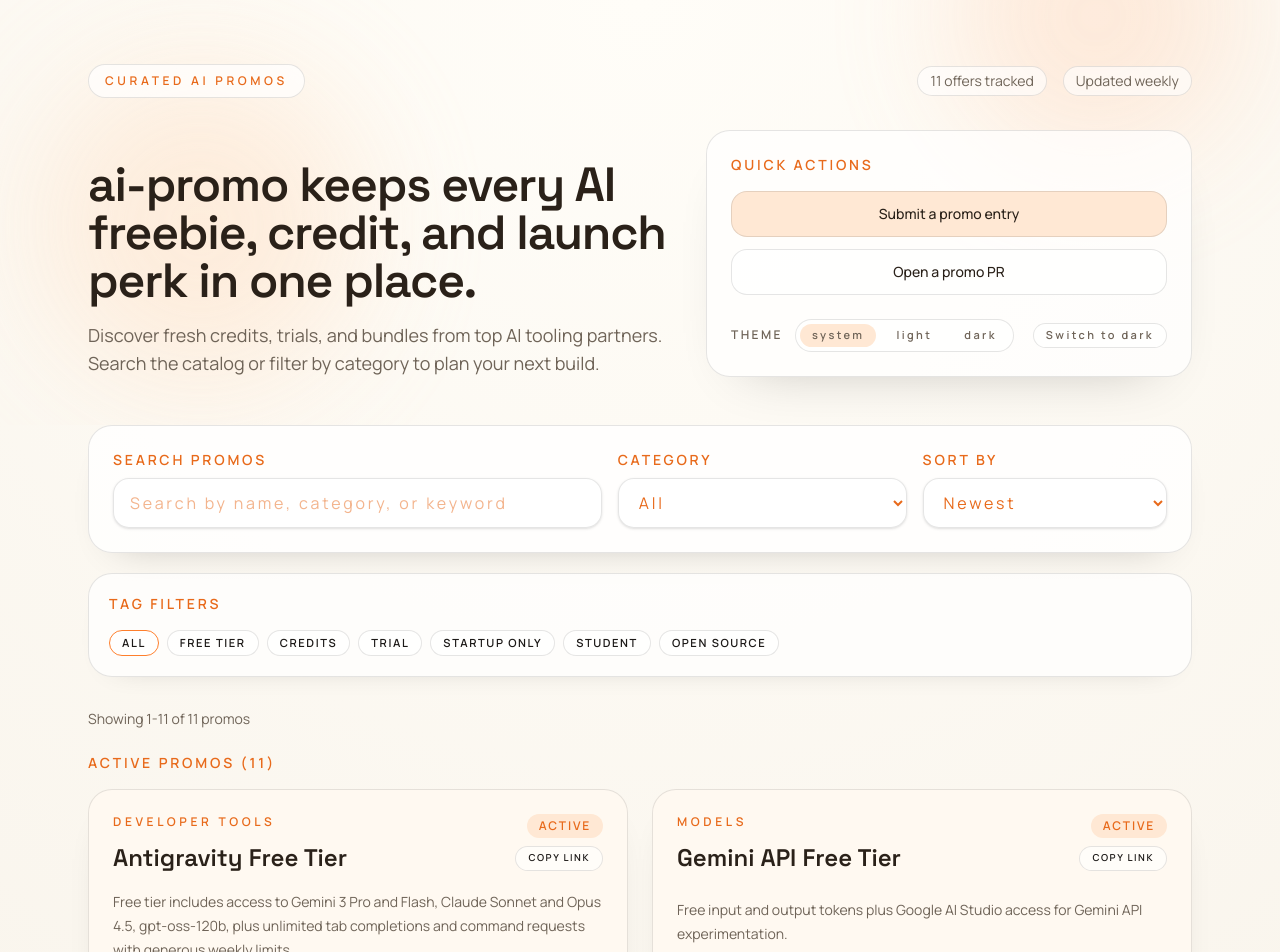
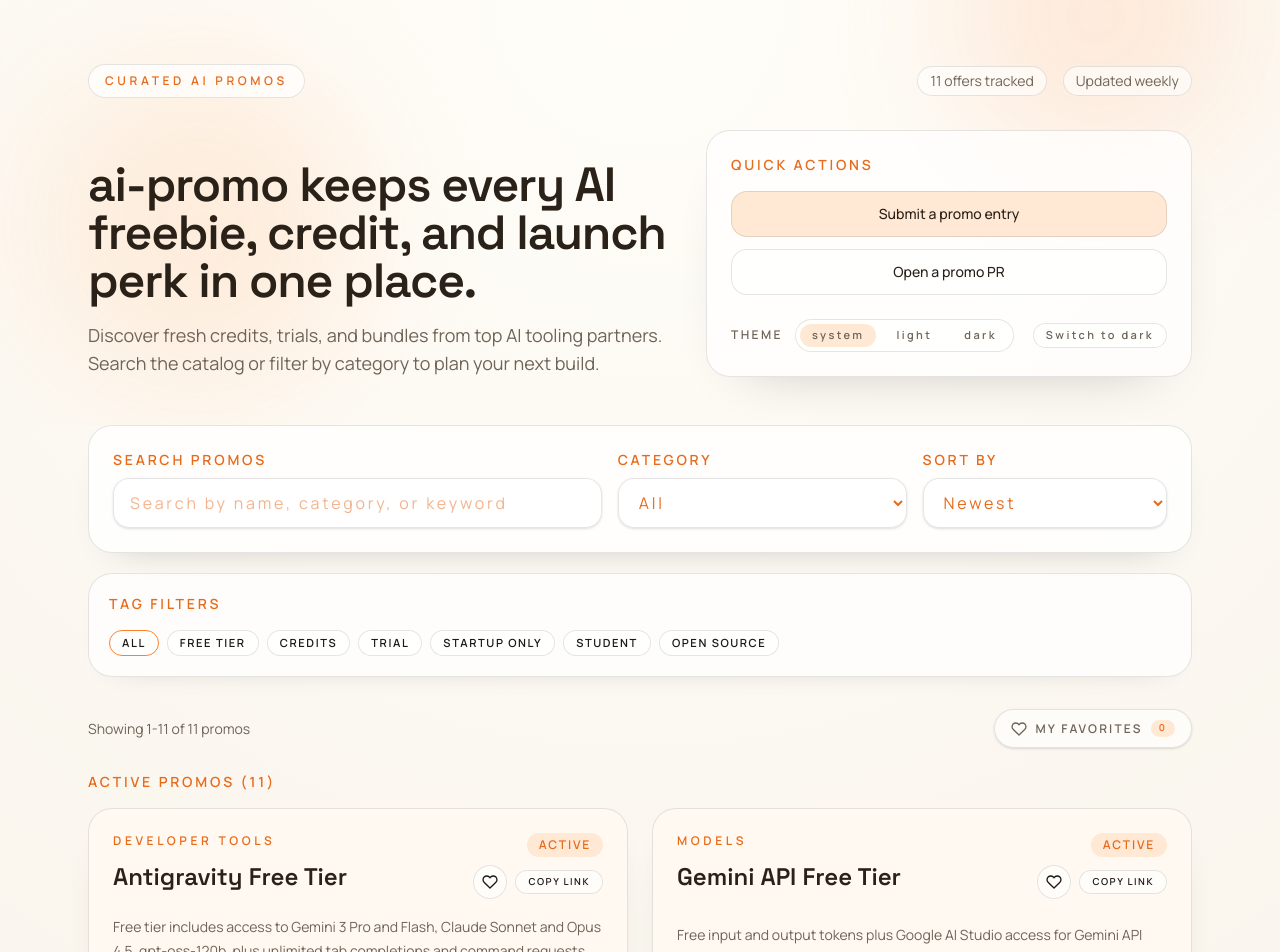
Before and after one commit to zainfathoni/ai-promo, a Next.js app: page / in a window 1280 px wide. Shown: the top 952 px of the page. Built offline with nearby package versions, Linux system fonts and the light colour scheme.

Commit message:
Add local favorites for promos
Squash merge of feat/favorites: adds heart icon toggle, My Favorites filter, count badge, and localStorage persistence. Fixes #12.

```diff
--- a/src/app/page.tsx
+++ b/src/app/page.tsx
@@ -4,7 +4,7 @@ import { useEffect, useMemo, useState } from "react";
 
 import { promoEntries, promoTagOptions, type PromoEntry, type PromoTag } from "@/data/promos";
 import { useTheme } from "@/app/theme-provider";
-import { RefreshIcon } from "@/components/icons";
+import { HeartIcon, RefreshIcon } from "@/components/icons";
 import { PromoStructuredData } from "@/components/promo-structured-data";
 import { siteMetadata } from "@/lib/site";
 
@@ -25,6 +25,7 @@ const sortOptions = [
 ] as const;
 
 const ITEMS_PER_PAGE = 12;
+const FAVORITES_STORAGE_KEY = "ai-promo:favorites";
 
 type SortOption = (typeof sortOptions)[number];
 
@@ -104,17 +105,49 @@ const getPromoAnchorId = (entry: PromoEntry) => `promo-${entry.id}`;
 const findEntryByAnchorId = (anchorId: string) =>
   promoEntries.find((entry) => getPromoAnchorId(entry) === anchorId) ?? null;
 
+function loadFavoritesFromStorage(): Set<string> {
+  if (typeof window === "undefined") return new Set();
+  try {
+    const stored = window.localStorage.getItem(FAVORITES_STORAGE_KEY);
+    if (!stored) return new Set();
+    const parsed: unknown = JSON.parse(stored);
+    if (Array.isArray(parsed)) {
+      return new Set(parsed.filter((s): s is string => typeof s === "string"));
+    }
+  } catch (error) {
+    console.warn("Failed to parse saved favorites", error);
+  }
+  return new Set();
+}
+
 export default function Home() {
   const [searchTerm, setSearchTerm] = useState("");
   const [selectedCategory, setSelectedCategory] = useState("All");
   const [selectedTags, setSelectedTags] = useState<Set<string>>(new Set());
   const [showExpired, setShowExpired] = useState(false);
+  const [showFavorites, setShowFavorites] = useState(false);
   const [sortBy, setSortBy] = useState<SortOption>("Newest");
   const [currentPage, setCurrentPage] = useState(1);
   const [copiedAnchorId, setCopiedAnchorId] = useState<string | null>(null);
   const [activeAnchorId, setActiveAnchorId] = useState<string | null>(null);
   const [highlightedAnchorId, setHighlightedAnchorId] = useState<string | null>(null);
+  const [favorites, setFavorites] = useState<Set<string>>(loadFavoritesFromStorage);
   const { theme, resolvedTheme, setTheme, toggleTheme } = useTheme();
+
+  useEffect(() => {
+    if (typeof window === "undefined") {
+      return;
+    }
+
+    if (typeof window.localStorage?.setItem !== "function") {
+      return;
+    }
+
+    window.localStorage.setItem(
+      FAVORITES_STORAGE_KEY,
+      JSON.stringify(Array.from(favorites)),
+    );
+  }, [favorites]);
 
   const { activeEntries, expiredEntries, sortedEntries } = useMemo(() => {
     const normalized = searchTerm.trim().toLowerCase();
@@ -125,6 +158,7 @@ export default function Home() {
       const matchesTags =
         selectedTags.size === 0 ||
         Array.from(selectedTags).every((tag) => entry.tags.includes(tag as PromoTag));
+      const matchesFavorites = !showFavorites || favorites.has(entry.id);
       const matchesSearch =
         normalized.length === 0 ||
         entry.title.toLowerCase().includes(normalized) ||
@@ -132,7 +166,7 @@ export default function Home() {
         entry.category.toLowerCase().includes(normalized) ||
         entry.tags.some((tag) => tag.toLowerCase().includes(normalized));
 
-      return matchesCategory && matchesTags && matchesSearch;
+      return matchesCategory && matchesTags && matchesFavorites && matchesSearch;
     });
 
     const sorted = sortEntries(filtered, sortBy);
@@ -140,7 +174,7 @@ export default function Home() {
     const expired = sorted.filter((entry) => !isActivePromo(entry.expiryDate));
 
     return { activeEntries: active, expiredEntries: expired, sortedEntries: sorted };
-  }, [searchTerm, selectedCategory, selectedTags, sortBy]);
+  }, [favorites, searchTerm, selectedCategory, selectedTags, showFavorites, sortBy]);
 
   useEffect(() => {
     if (typeof window === "undefined") {
@@ -316,6 +350,20 @@ export default function Home() {
     resetPagination();
   };
 
+  const toggleFavorite = (promoId: string) => {
+    setFavorites((prev) => {
+      const next = new Set(prev);
+
+      if (next.has(promoId)) {
+        next.delete(promoId);
+      } else {
+        next.add(promoId);
+      }
+
+      return next;
+    });
+  };
+
   const handleCopyLink = async (entry: PromoEntry) => {
     if (typeof window === "undefined") {
       return;
@@ -349,6 +397,9 @@ export default function Home() {
     totalVisible === 0
       ? "Showing 0 of 0 promos"
       : `Showing ${pageStart + 1}-${Math.min(pageEnd, totalVisible)} of ${totalVisible} promos`;
+  const favoritesCount = favorites.size;
+  const favoritesCountLabel = favoritesCount;
+  const noFavoritesYet = showFavorites && favoritesCount === 0;
 
   const handlePreviousPage = () => {
     setCurrentPage((prev) => Math.max(1, prev - 1));
@@ -544,7 +595,25 @@ export default function Home() {
             {pageSummary}
           </span>
           <div className="flex flex-wrap items-center gap-4">
-            {(searchTerm !== "" || selectedCategory !== "All" || sortBy !== "Newest" || showExpired || selectedTags.size > 0) && (
+            <button
+              className={`inline-flex items-center gap-2 rounded-full border px-4 py-2.5 text-xs font-semibold uppercase tracking-[0.18em] shadow-sm transition-all duration-200 hover:-translate-y-0.5 hover:shadow-md focus-visible:outline-none focus-visible:ring-2 focus-visible:ring-[var(--accent)] focus-visible:ring-offset-2 ${
+                showFavorites
+                  ? "border-[var(--accent)] bg-[var(--highlight)] text-[var(--accent-strong)]"
+                  : "border-[var(--border-subtle)] bg-[var(--chip-bg)] text-[var(--muted)] hover:text-[var(--ink)]"
+              }`}
+              type="button"
+              onClick={() => {
+                setShowFavorites((prev) => !prev);
+                resetPagination();
+              }}
+            >
+              <HeartIcon filled={showFavorites} />
+              <span>My favorites</span>
+              <span className="rounded-full bg-[var(--muted-bg)] px-2 py-0.5 text-[0.6rem] font-semibold text-[var(--accent-strong)]">
+                {favoritesCountLabel}
+              </span>
+            </button>
+            {(searchTerm !== "" || selectedCategory !== "All" || sortBy !== "Newest" || showExpired || selectedTags.size > 0 || showFavorites) && (
               <button
                 aria-label="Reset all filters to default"
                 className="inline-flex items-center gap-2 rounded-full border border-[var(--border-subtle)] bg-[var(--chip-bg)] px-4 py-2.5 font-medium text-[var(--accent-strong)] shadow-sm transition-all duration-200 hover:bg-[var(--muted-bg)] hover:-translate-y-0.5 hover:shadow-md focus-visible:outline-none focus-visible:ring-2 focus-visible:ring-[var(--accent)] focus-visible:ring-offset-2 active:translate-y-0"
@@ -554,6 +623,7 @@ export default function Home() {
                   setSelectedCategory("All");
                   setSortBy("Newest");
                   setShowExpired(false);
+                  setShowFavorites(false);
                   resetPagination();
                   clearTags();
                 }}
@@ -614,10 +684,12 @@ export default function Home() {
         {activeEntries.length === 0 && expiredEntries.length === 0 ? (
           <div className="mt-12 rounded-3xl border border-[var(--border-subtle)] bg-[var(--panel-strong)] p-8 text-center text-[var(--muted)] sm:p-10">
             <p className="text-base font-semibold text-[var(--ink)] sm:text-lg">
-              No promos match your search.
+              {noFavoritesYet ? "No favorites yet." : "No promos match your search."}
             </p>
             <p className="mt-2">
-              Try a different keyword or reset the category filter.
+              {noFavoritesYet
+                ? "Tap the heart on a promo to save it here."
+                : "Try a different keyword or reset the category filter."}
             </p>
           </div>
         ) : (
@@ -656,6 +728,24 @@ export default function Home() {
                             <span className="rounded-full bg-[var(--muted-bg)] px-3 py-1 text-[0.6rem] font-semibold uppercase tracking-[0.12em] text-[var(--accent-strong)] sm:text-xs sm:tracking-[0.15em]">
                               Active
                             </span>
+                            <div className="flex flex-wrap items-center gap-2">
+                              <button
+                                className={`inline-flex items-center justify-center rounded-full border px-2 py-2 transition ${
+                                  favorites.has(entry.id)
+                                    ? "border-[var(--accent)] bg-[var(--highlight)] text-[var(--accent-strong)]"
+                                    : "border-[var(--border-subtle)] bg-[var(--chip-bg)] text-[var(--muted)] hover:text-[var(--ink)]"
+                                }`}
+                                type="button"
+                                onClick={() => toggleFavorite(entry.id)}
+                                aria-pressed={favorites.has(entry.id)}
+                                aria-label={
+                                  favorites.has(entry.id)
+                                    ? `Remove ${entry.title} from favorites`
+                                    : `Save ${entry.title} to favorites`
+                                }
+                              >
+                                <HeartIcon filled={favorites.has(entry.id)} />
+                              </button>
                               <button
                                 className={`rounded-full border px-3 py-1 text-[0.6rem] font-semibold uppercase tracking-[0.16em] transition ${
                                   isCopied
@@ -667,6 +757,7 @@ export default function Home() {
                               >
                                 {isCopied ? "Copied!" : "Copy link"}
                               </button>
+                            </div>
                           </div>
                         </div>
                       <p className="mt-4 text-sm leading-6 text-[var(--muted)]">
@@ -744,6 +835,24 @@ export default function Home() {
                             <span className="rounded-full bg-[var(--surface-strong)] px-3 py-1 text-[0.6rem] font-semibold uppercase tracking-[0.12em] text-[var(--muted-text)] sm:text-xs sm:tracking-[0.15em]">
                               Expired
                             </span>
+                            <div className="flex flex-wrap items-center gap-2">
+                              <button
+                                className={`inline-flex items-center justify-center rounded-full border px-2 py-2 transition ${
+                                  favorites.has(entry.id)
+                                    ? "border-[var(--accent)] bg-[var(--highlight)] text-[var(--accent-strong)]"
+                                    : "border-[var(--border-subtle)] bg-[var(--chip-bg)] text-[var(--muted)] hover:text-[var(--ink)]"
+                                }`}
+                                type="button"
+                                onClick={() => toggleFavorite(entry.id)}
+                                aria-pressed={favorites.has(entry.id)}
+                                aria-label={
+                                  favorites.has(entry.id)
+                                    ? `Remove ${entry.title} from favorites`
+                                    : `Save ${entry.title} to favorites`
+                                }
+                              >
+                                <HeartIcon filled={favorites.has(entry.id)} />
+                              </button>
                               <button
                                 className={`rounded-full border px-3 py-1 text-[0.6rem] font-semibold uppercase tracking-[0.16em] transition ${
                                   isCopied
@@ -755,6 +864,7 @@ export default function Home() {
                               >
                                 {isCopied ? "Copied!" : "Copy link"}
                               </button>
+                            </div>
                           </div>
                         </div>
                       <p className="mt-4 text-sm leading-6 text-[var(--muted)]">
--- a/src/components/icons.tsx
+++ b/src/components/icons.tsx
@@ -35,3 +35,29 @@ export const RefreshIcon = () => (
     />
   </svg>
 );
+
+type HeartIconProps = {
+  filled?: boolean;
+  className?: string;
+};
+
+export const HeartIcon = ({ filled = false, className }: HeartIconProps) => (
+  <svg
+    aria-hidden="true"
+    className={className}
+    fill={filled ? "currentColor" : "none"}
+    focusable="false"
+    height="16"
+    stroke="currentColor"
+    strokeWidth="2"
+    viewBox="0 0 24 24"
+    width="16"
+    xmlns="http://www.w3.org/2000/svg"
+  >
+    <path
+      d="M20.8 4.6a5.5 5.5 0 0 0-7.78 0L12 5.62l-1.02-1.02a5.5 5.5 0 0 0-7.78 7.78l1.02 1.02L12 20.9l7.78-7.48 1.02-1.02a5.5 5.5 0 0 0 0-7.78Z"
+      strokeLinecap="round"
+      strokeLinejoin="round"
+    />
+  </svg>
+);
--- a/src/test/setup.ts
+++ b/src/test/setup.ts
@@ -1 +1,20 @@
 import "@testing-library/jest-dom/vitest";
+
+const storage = new Map<string, string>();
+
+globalThis.localStorage = {
+  getItem: (key: string) => storage.get(key) ?? null,
+  setItem: (key: string, value: string) => {
+    storage.set(key, value);
+  },
+  removeItem: (key: string) => {
+    storage.delete(key);
+  },
+  clear: () => {
+    storage.clear();
+  },
+  key: (index: number) => Array.from(storage.keys())[index] ?? null,
+  get length() {
+    return storage.size;
+  },
+} as Storage;
```
Lines whose indentation alone changed are shown as unchanged.
